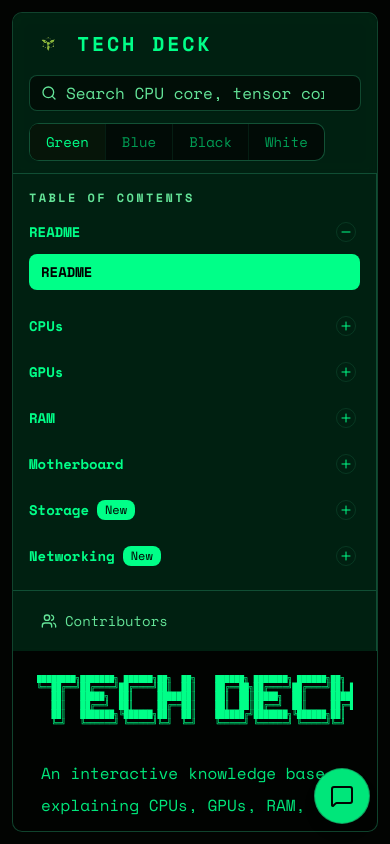
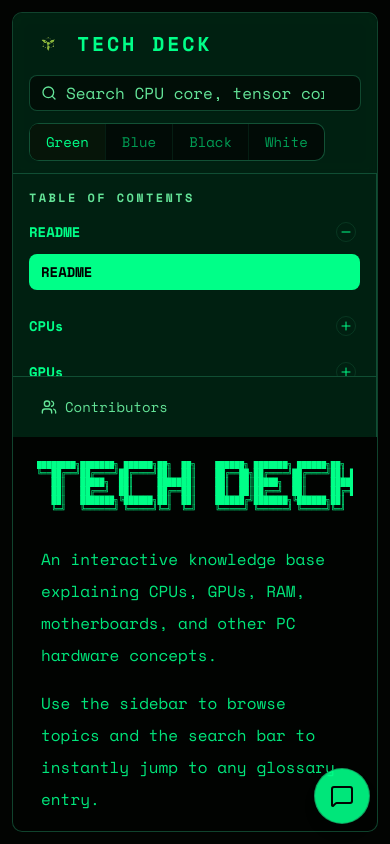
Before and after one commit to Caust2c/bitwarssite, a Next.js app: page / in a window 390 px wide. Built offline with nearby package versions, Linux system fonts and the light colour scheme.

Commit message:
Scroll bar to fix navigation issues and such, new component from monlabs introduced

```diff
--- a/app/globals.css
+++ b/app/globals.css
@@ -177,13 +177,26 @@
   }
 
   .themed-scrollbar {
-    scrollbar-width: none;
-    -ms-overflow-style: none;
+    scrollbar-width: thin;
+    scrollbar-color: var(--scrollbar-thumb) var(--scrollbar-track);
   }
 
   .themed-scrollbar::-webkit-scrollbar {
-    width: 0;
-    height: 0;
-    display: none;
+    width: 6px;
+    height: 6px;
+  }
+
+  .themed-scrollbar::-webkit-scrollbar-track {
+    background: var(--scrollbar-track);
+    border-radius: 3px;
+  }
+
+  .themed-scrollbar::-webkit-scrollbar-thumb {
+    background: var(--scrollbar-thumb);
+    border-radius: 3px;
+  }
+
+  .themed-scrollbar::-webkit-scrollbar-thumb:hover {
+    background: var(--accent);
   }
 }
--- a/components/layout/docs-layout.tsx
+++ b/components/layout/docs-layout.tsx
@@ -55,7 +55,7 @@ export function DocsLayout({
         </div>
       </div>
 
-      <div className="relative z-0 grid min-h-0 flex-1 grid-cols-1 md:grid-cols-[300px_1fr]">
+      <div className="relative z-0 grid min-h-0 flex-1 grid-cols-1 grid-rows-[minmax(0,2fr)_minmax(0,3fr)] md:grid-cols-[300px_1fr] md:grid-rows-[1fr]">
         <Sidebar
           categories={categories}
           selectedTopic={selectedTopic}
--- a/components/layout/sidebar.tsx
+++ b/components/layout/sidebar.tsx
@@ -32,7 +32,7 @@ export function Sidebar({
   }
 
   return (
-    <aside className="flex h-full flex-col border-r border-border/60 bg-accent/12 backdrop-blur-[2px]">
+    <aside className="flex h-full min-h-0 flex-col overflow-hidden border-r border-border/60 bg-accent/12 backdrop-blur-[2px]">
       <div className="shrink-0 p-4 pb-2 md:p-5 md:pb-2">
         <h2 className="text-xs font-semibold tracking-[0.2em] text-muted-foreground uppercase">
           Table of Contents
@@ -40,7 +40,7 @@ export function Sidebar({
       </div>
 
       {categories.length > 0 ? (
-        <nav className="themed-scrollbar min-h-0 flex-1 space-y-2.5 overflow-y-auto px-4 pb-4 md:px-5 md:pb-5">
+        <nav className="min-h-0 flex-1 space-y-2.5 overflow-y-auto px-4 pb-4 md:px-5 md:pb-5" style={{ scrollbarWidth: 'thin', scrollbarColor: 'var(--scrollbar-thumb) var(--scrollbar-track)' }}>
           {categories.map((category) => (
             <div key={category.id} className="w-full min-w-0">
               <CategoryItem
```
